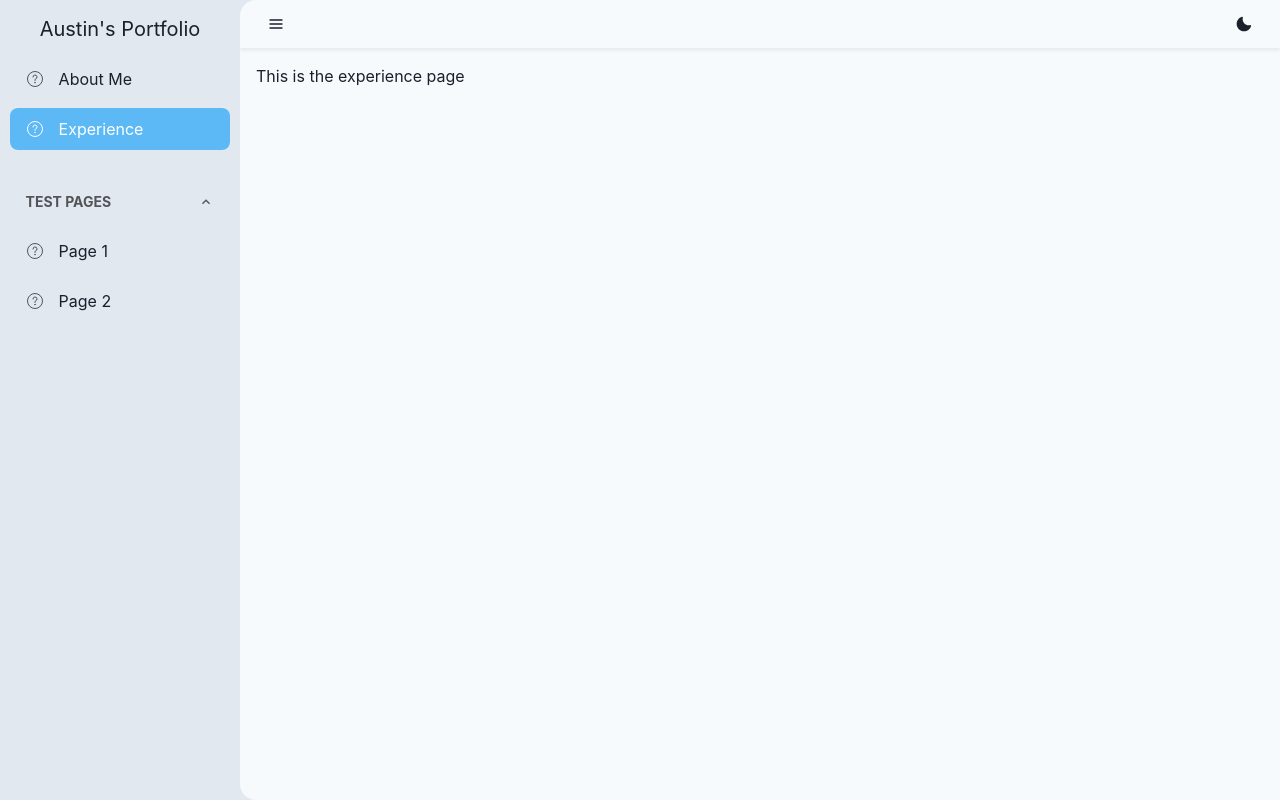
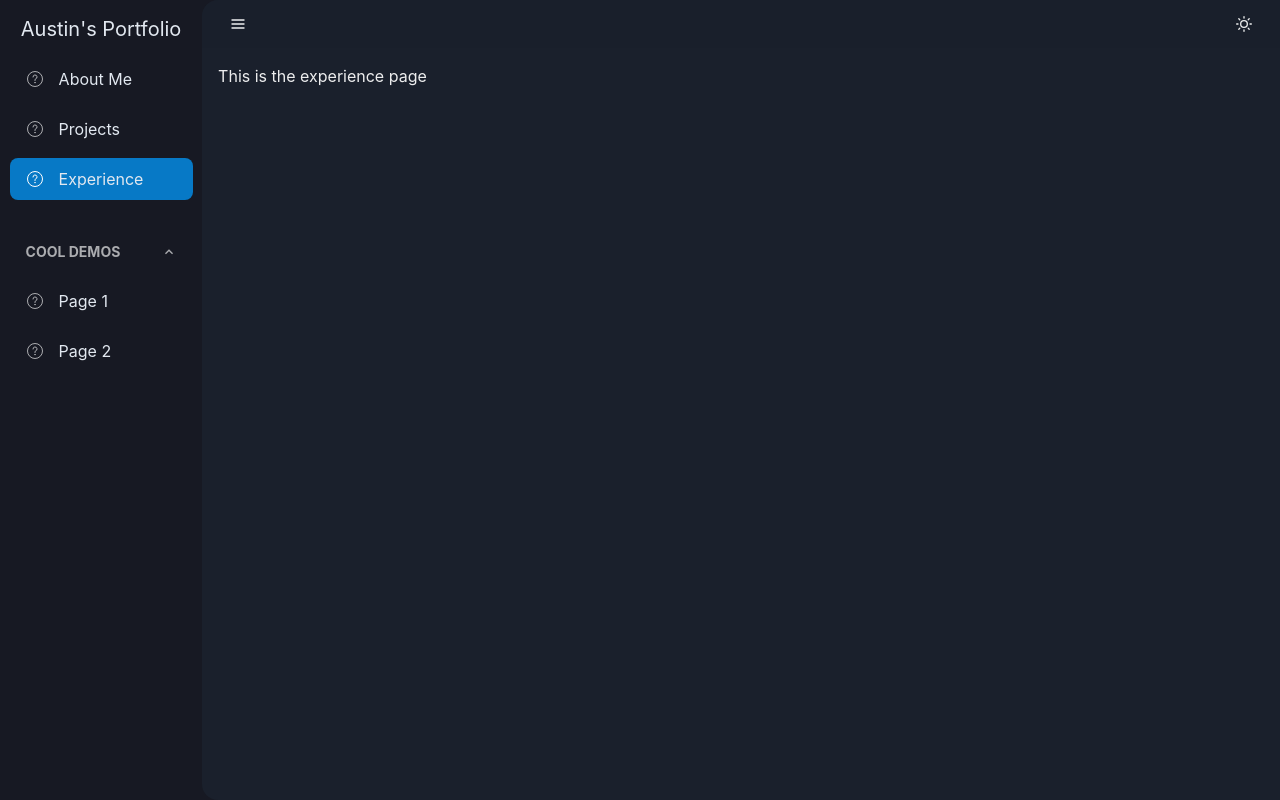
Before and after one commit to Austint30/Portfolio-Client, a React (Vite) app: page /experience in a window 1280 px wide. Built offline with nearby package versions, Linux system fonts and the light colour scheme.

Commit message:
Implemented start of index page. Improved theming.

```diff
--- a/src/components/app-header-bar/app-header-bar.tsx
+++ b/src/components/app-header-bar/app-header-bar.tsx
@@ -1,22 +1,15 @@
 import { HamburgerIcon } from '@chakra-ui/icons';
 import { Box, IconButton, Flex, Spacer, useColorMode } from '@chakra-ui/react';
 import DarkThemeBtn from 'components/buttons/dark-theme-btn/dark-theme-btn';
+import HeaderBar, { HeaderBarProps } from 'components/header-bar/header-bar';
 
-const AppHeaderBar: React.FC<{}> = () => {
+export interface AppHeaderBarProps extends HeaderBarProps {
 
-    const { colorMode } = useColorMode();
+}
 
-    let boxShadow = colorMode === 'light' ?
-        'appHeaderBar.light' : 'appHeaderBar.dark';
-
+const AppHeaderBar: React.FC<AppHeaderBarProps> = (props) => {
     return (
-        <Box
-            h='3rem'
-            lineHeight='3rem'
-            p="0 16px"
-            boxShadow={boxShadow}
-            zIndex={1}
-        >
+        <HeaderBar {...props}>
             <Flex alignItems='center' h='100%'>
                 <IconButton
                     aria-label='Toggle side menu'
@@ -28,8 +21,7 @@ const AppHeaderBar: React.FC<{}> = () => {
                     <DarkThemeBtn />
                 </Flex>
             </Flex>
-
-        </Box>
+        </HeaderBar>
     )
 }
 
--- a/src/components/app-side-bar/app-side-bar.tsx
+++ b/src/components/app-side-bar/app-side-bar.tsx
@@ -1,24 +1,24 @@
-import { Box, StackDivider, useColorMode, VStack, Text } from "@chakra-ui/react"
+import { Box, StackDivider, useColorMode, VStack, Text, Flex } from "@chakra-ui/react"
 import { useLocation } from "react-router-dom";
 import NavGroup from "./nav-group";
 import NavItem, { NavItemSelector } from "./nav-item";
 
 const AppSideBar: React.FC<{}> = () => {
 
-    return <Box w='15rem' h='100%' p="0 0.6rem">
-        <Text w='100%' h='3rem' mb='5px' mt='5px' lineHeight='3rem' textAlign='center' fontSize='xl'>Austin's Portfolio</Text>
-        <VStack spacing='2rem' align='stretch'>
+    return <Flex w='15rem' h='100%' flexDirection='column'>
+        <Text w='100%' h='3rem' p="0 0.6rem" mb='5px' mt='5px' lineHeight='3rem' textAlign='center' fontSize='xl'>Austin's Portfolio</Text>
+        <VStack spacing='2rem' align='stretch' overflowX='auto' overflowY='hidden' p="0 0.6rem">
             <NavGroup>
                 <NavItem path="/" title="About Me" />
+                <NavItem path="/projects" title="Projects" />
                 <NavItem path="/experience" title="Experience" />
             </NavGroup>
-            <NavGroup title="Test Pages" openable>
+            <NavGroup title="Cool Demos" openable>
                 <NavItem path="/a" title="Page 1" />
                 <NavItem path="/b" title="Page 2" />
             </NavGroup>
         </VStack>
-
-    </Box>
+    </Flex>
 }
 
 export default AppSideBar
--- a/src/components/app-side-bar/nav-item.tsx
+++ b/src/components/app-side-bar/nav-item.tsx
@@ -1,4 +1,4 @@
-import { Text, Link, useColorMode, Flex } from "@chakra-ui/react"
+import { Text, Link, useColorMode, Flex, useStyleConfig } from "@chakra-ui/react"
 import { QuestionOutlineIcon } from "@chakra-ui/icons"
 import { Link as RRLink } from "react-router-dom"
 import { Children, cloneElement, createContext, PropsWithChildren, ReactElement, useContext } from "react"
@@ -13,12 +13,16 @@ export interface NavItemProps {
 const NavItemSelectorContext = createContext({ selectedPath: '' })
 
 const NavItem: React.FC<NavItemProps> = (props) => {
+
+
+    const styles = useStyleConfig('NavItem');
+
     const { selectedPath } = useContext(NavItemSelectorContext);
     let { colorMode } = useColorMode();
 
     let active = props.active || selectedPath === props.path;
 
-    let activeBg = '#2fa9f9bd';
+    let activeBg = '#029bffbd';
     let hoverBg = active ? activeBg : '#2fa9f940'
 
     let textColor = active ? 'white' : undefined
@@ -26,6 +30,7 @@ const NavItem: React.FC<NavItemProps> = (props) => {
 
     return (
         <Link
+            __css={styles}
             as={RRLink}
             to={props.path}
             lineHeight='1.5rem'
@@ -34,6 +39,7 @@ const NavItem: React.FC<NavItemProps> = (props) => {
             borderColor='transparent'
             borderRadius={8}
             bg={active ? activeBg : 'transparent'}
+            variant='colorless'
             color={active ? 'white' : undefined}
             _hover={{ textDecoration: 'none', bg: hoverBg, borderColor: activeBg }}
             _active={{ bg: activeBg, color: textColor }}
--- /dev/null
+++ b/src/components/header-bar/header-bar.tsx
@@ -0,0 +1,28 @@
+import { Box, BoxProps, useStyleConfig } from '@chakra-ui/react';
+import { PropsWithChildren } from 'react';
+
+export interface HeaderBarProps extends BoxProps {
+    variant?: 'hovering'
+}
+
+const HeaderBar: React.FC<HeaderBarProps> = (props) => {
+    const { children, variant, ...rest } = props;
+
+    const styles = useStyleConfig('HeaderBar', { variant });
+
+    return (
+        <Box
+            h='3rem'
+            lineHeight='3rem'
+            p="0 16px"
+            position="sticky"
+            top={0}
+            __css={styles}
+            {...rest}
+        >
+            {children}
+        </Box>
+    )
+}
+
+export default HeaderBar
--- a/src/components/page-wrapper/page-wrapper.tsx
+++ b/src/components/page-wrapper/page-wrapper.tsx
@@ -1,6 +1,7 @@
-import { Flex, Box, useColorMode } from "@chakra-ui/react";
+import { Flex, Box, useColorMode, Text } from "@chakra-ui/react";
 import AppHeaderBar from "components/app-header-bar/app-header-bar";
 import AppSideBar from "components/app-side-bar";
+import Panel from "components/panel/panel";
 import { PropsWithChildren, ReactElement } from "react"
 
 export interface PageWrapperProps {
@@ -13,19 +14,16 @@ const PageWrapper: React.FC<PropsWithChildren<PageWrapperProps>> = (props) => {
     return (
         <Flex direction='row' h='100%'>
             <AppSideBar />
-            <Flex
-                direction='column'
+            <Panel
+                borderLeftRadius='16px'
+                headerBar={<AppHeaderBar />}
+            >
+            <Box
                 flex={1}
-                borderLeftRadius='16px'
-                bg={colorMode === 'light' ? 'gray.50' : 'gray.800'}
-                overflow="hidden"
-            >
-                <AppHeaderBar />
-                <Box
-                    flex={1}
-                    p={4}
-                >{props.children}</Box>
-            </Flex>
+                p={4}
+            >{props.children}
+            </Box>
+            </Panel>
         </Flex>
     )
 }
--- /dev/null
+++ b/src/components/panel/panel.tsx
@@ -0,0 +1,42 @@
+import { Box, BoxProps, useStyleConfig } from '@chakra-ui/react';
+import HeaderBar, { HeaderBarProps } from 'components/header-bar/header-bar';
+import React, { useMemo } from 'react';
+
+export interface PanelProps extends BoxProps {
+    headerBar?: React.ReactElement<HeaderBarProps>
+}
+
+const Panel: React.FC<PanelProps> = (props) => {
+    const { children, headerBar, ...rest } = props;
+
+    const styles = useStyleConfig('Panel');
+    const [ hoverHeader, setHoverHeader ] = React.useState(false);
+
+    function handleScroll(event: React.UIEvent<HTMLDivElement, UIEvent>){
+        let divElement = event.currentTarget;
+        setHoverHeader(divElement.scrollTop > 0);
+    }
+
+    let mutatableHeaderBar = headerBar;
+
+    if (mutatableHeaderBar){
+        mutatableHeaderBar = React.cloneElement(mutatableHeaderBar, {
+            variant: hoverHeader ? 'hovering' : undefined
+        })
+    }
+
+    return (
+        <Box
+            __css={styles}
+            {...rest}
+            width='100%'
+            overflow='auto'
+            onScroll={handleScroll}
+        >
+            {mutatableHeaderBar}
+            {children}
+        </Box>
+    )
+}
+
+export default Panel
--- a/src/theme.tsx
+++ b/src/theme.tsx
@@ -1,18 +1,91 @@
 import { extendTheme } from "@chakra-ui/react";
-import { mode } from '@chakra-ui/theme-tools'
+import { mode, StyleFunctionProps } from '@chakra-ui/theme-tools'
 
 export const theme = extendTheme({
+    config: {
+        initialColorMode: 'dark',
+    },
     styles: {
-        global: (props: any) => ({
+        global: (props: StyleFunctionProps) => ({
             'html, body': {
-                background: mode('gray.200', 'gray.900')(props)
+                background: mode('htmlBody.light', 'htmlBody.dark')(props)
             }
         })
     },
-    shadows: {
-        appHeaderBar: {
-            light: '0 2px 4px var(--chakra-colors-blackAlpha-200)',
-            dark: '0 2px var(--chakra-colors-whiteAlpha-100)'
+    components: {
+        HeaderBar: {
+            baseStyle: (props: StyleFunctionProps) =>({
+                bg: mode('content.lightAcrylic', 'content.darkAcrylic')(props),
+                transition: 'box-shadow 300ms linear',
+                backdropFilter: 'blur(25px)'
+            }),
+            variants: {
+                hovering: (props: StyleFunctionProps) => ({
+                    boxShadow: mode(
+                        '0 2px 4px var(--chakra-colors-blackAlpha-200)',
+                        '0 2px var(--chakra-colors-whiteAlpha-100)'
+                    )(props)
+                })
+            }
+        },
+        Panel: {
+            baseStyle: (props: StyleFunctionProps) =>({
+                bg: mode('content.light', 'content.dark')(props)
+            })
+        },
+        Heading: {
+            baseStyle: (props: StyleFunctionProps) => ({
+                color: mode('gray.800', 'gray.200')(props)
+            }),
+            variants: {
+                primary: (props : StyleFunctionProps) => ({
+                    color: mode('brand.light', 'brand.dark')(props)
+                }),
+                secondary: (props: StyleFunctionProps) => ({
+                    color: mode('gray.600', 'gray.400')(props)
+                })
+            }
+        },
+        Text: {
+            baseStyle: (props: StyleFunctionProps) => ({
+                color: mode('gray.800', 'gray.200')(props)
+            }),
+            variants: {
+                primary: (props : StyleFunctionProps) => ({
+                    color: mode('brand.light', 'brand.dark')(props)
+                }),
+                secondary: (props: StyleFunctionProps) => ({
+                    color: mode('gray.600', 'gray.400')(props)
+                })
+            }
+        },
+        Link: {
+            baseStyle: (props: StyleFunctionProps) => ({
+                color: mode('brand.light', 'brand.dark')(props)
+            }),
+            variants: {
+                colorless: {
+                    color: 'inherit'
+                }
+            }
+        }
+    },
+    colors: {
+        brand: {
+            light: '#029bffbd',
+            dark: '#029bffbd'
+        },
+        htmlBody: {
+            light: '#E2E8F0',
+            lightAcrylic: '#E2E8F0D1',
+            dark: '#171923',
+            darkAcrylic: '#171923D1'
+        },
+        content: {
+            light: '#f7fafc',
+            lightAcrylic: '#f7fafcaa',
+            dark: '#1A202C',
+            darkAcrylic: '#1A202CC1'
         }
     }
 })
```
Also changed, not shown: src/pages/index/index.tsx (+26 -1 lines).
